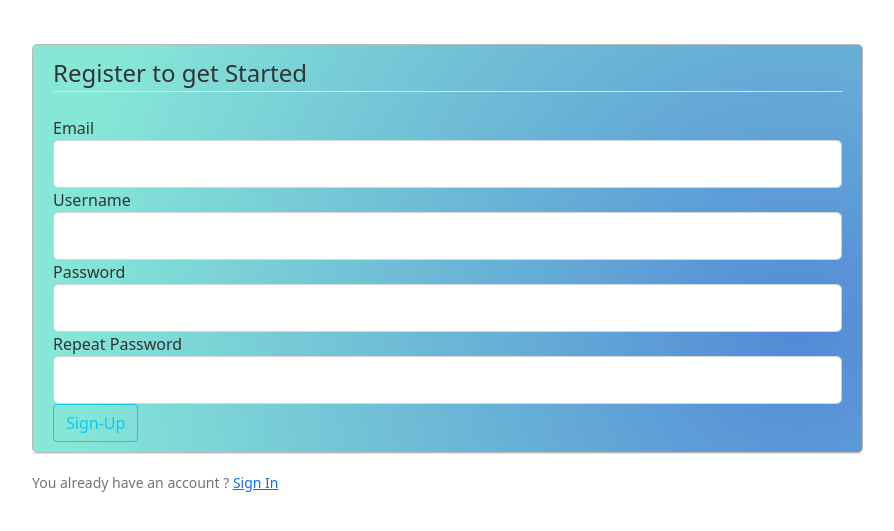
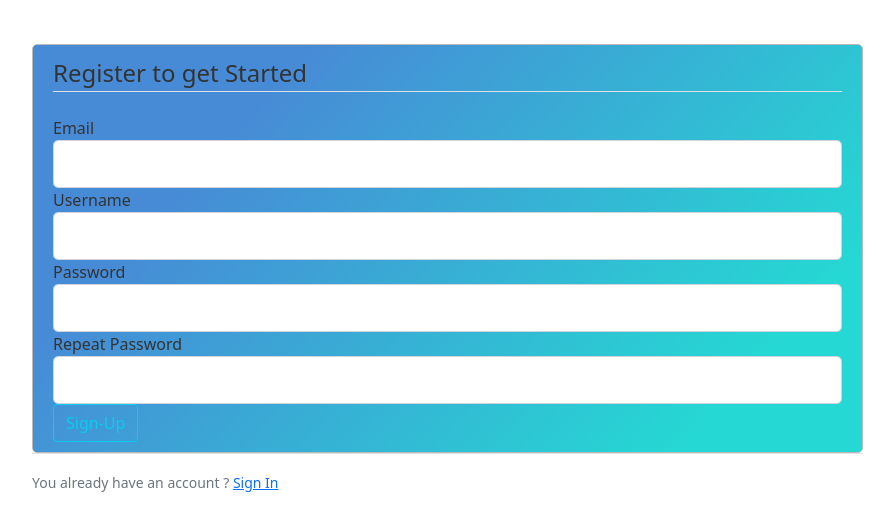
Before and after one commit to Clemo97/travel-exp, a Flask app: page /register in a window 1280 px wide. Shown: the part 56-587 px from the top of the page, without its empty margins (50-944 px from the left). Run offline with Flask 2, Linux system fonts and the light colour scheme.

Commit message:
changes on divs

```diff
--- a/app/static/styles.css
+++ b/app/static/styles.css
@@ -16,7 +16,7 @@ h1,h2,h3,h4,h5,h6{
     font-weight: 500;
 }
 .content-section{
-    background-image: radial-gradient( circle farthest-corner at 92.3% 71.5%,  rgba(83,138,214,1) 0%, rgba(134,231,214,1) 90% );
+    background-image: linear-gradient( 132.6deg,  rgba(71,139,214,1) 23.3%, rgba(37,216,211,1) 84.7% );
     padding: 10px 20px;
     border: 1px solid #bdb9b9;
     border-radius: 5px;
```
